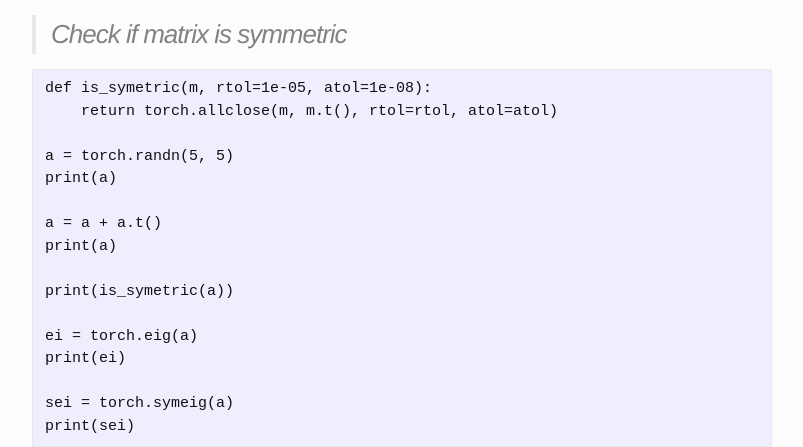
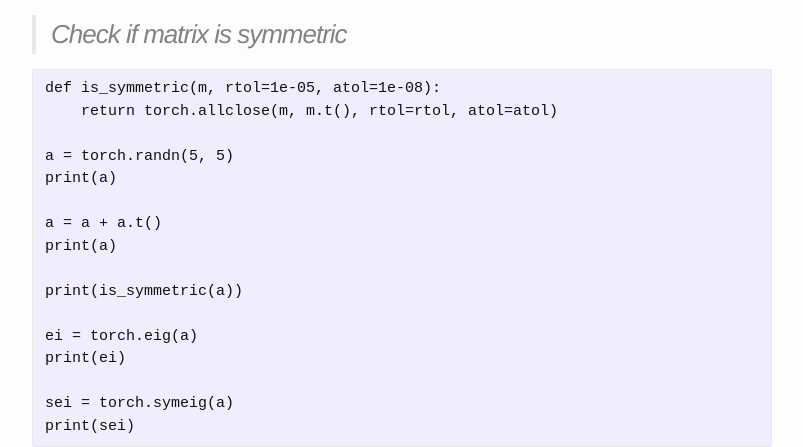
Before and after one commit to dejanbatanjac/dejanbatanjac.github.io, a Jekyll site: the page built from _posts/2019-07-15-PyTorch Cheat Sheet.md, in a window 1280 px wide and 900 px high, scrolled down 2246 px. Shown: the part 180-627 px from the top of the window, without its empty margins (238-1041 px from the left). Built offline with Jekyll 4.4.1, drawn with Linux system fonts in a browser that asks for light colours; some of the changed text lies outside the part shown.

Commit message:
fix: spelling/typos in 2019-07-15-PyTorch Cheat Sheet.md + update izveštaj.pdf
- arrange → arange
- symetric → symmetric (def + call)

Report now 53 articles.

````diff
--- a/_posts/2019-07-15-PyTorch Cheat Sheet.md
+++ b/_posts/2019-07-15-PyTorch Cheat Sheet.md
@@ -110,7 +110,7 @@
 >### Check if matrix is symmetric
 
 ```
-def is_symetric(m, rtol=1e-05, atol=1e-08):
+def is_symmetric(m, rtol=1e-05, atol=1e-08):
     return torch.allclose(m, m.t(), rtol=rtol, atol=atol)
 
 a = torch.randn(5, 5)
@@ -119,7 +119,7 @@
 a = a + a.t()
 print(a)
 
-print(is_symetric(a))
+print(is_symmetric(a))
 
 ei = torch.eig(a)
 print(ei)
````
Also changed, not shown: other parts of _posts/2019-07-15-PyTorch Cheat Sheet.md (+1 -1 lines), izveštaj.json (+14 -0 lines), 1 other file.
